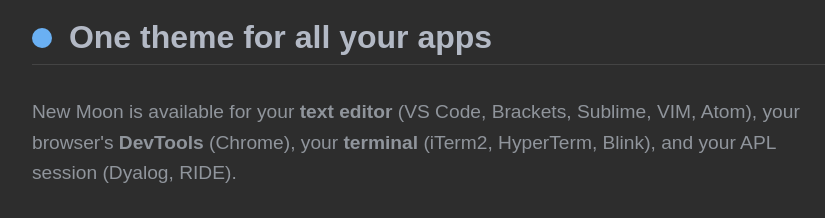
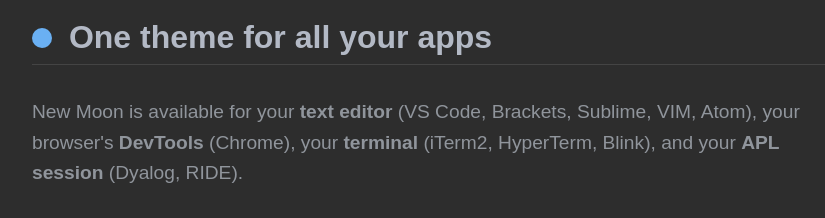
Before and after one commit to taniarascia/new-moon, a browser extension: page docs/index.html in a window 1280 px wide. Shown: the part 1020-1238 px from the top of the page, 208-1033 px from the left. Drawn offline with Linux system fonts and the light colour scheme; a web font is replaced by a local one.

Commit message:
Update index.html

```diff
--- a/docs/index.html
+++ b/docs/index.html
@@ -55,7 +55,7 @@
       <p>
         New Moon is available for your <strong>text editor</strong> (VS Code, Brackets, Sublime, VIM, Atom), your
         browser's <strong>DevTools</strong> (Chrome), your
-        <strong>terminal</strong> (iTerm2, HyperTerm, Blink), and your APL session (Dyalog, RIDE).
+        <strong>terminal</strong> (iTerm2, HyperTerm, Blink), and your <strong>APL session</strong> (Dyalog, RIDE).
       </p>
 
       <div class="logos">
```
